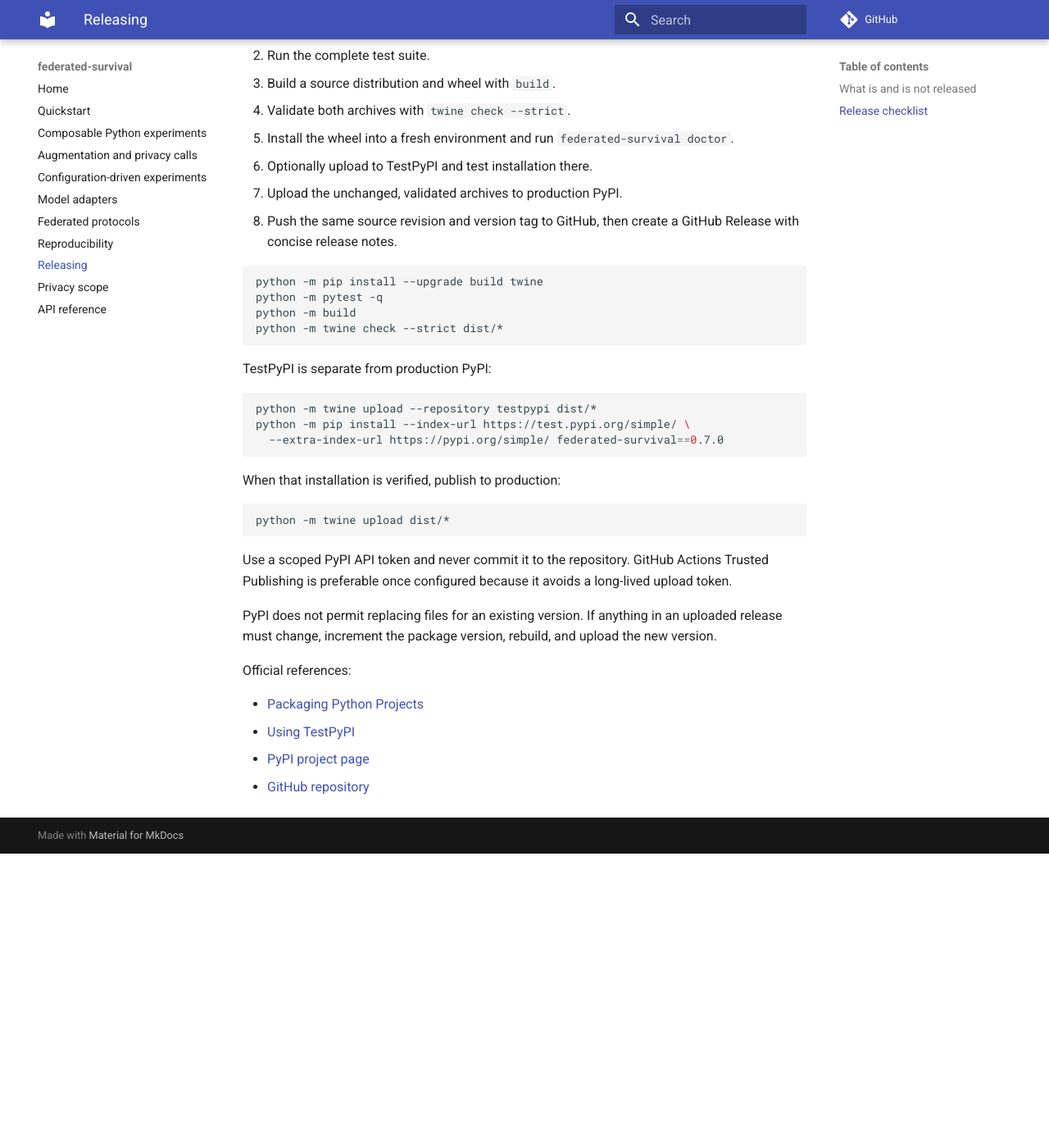
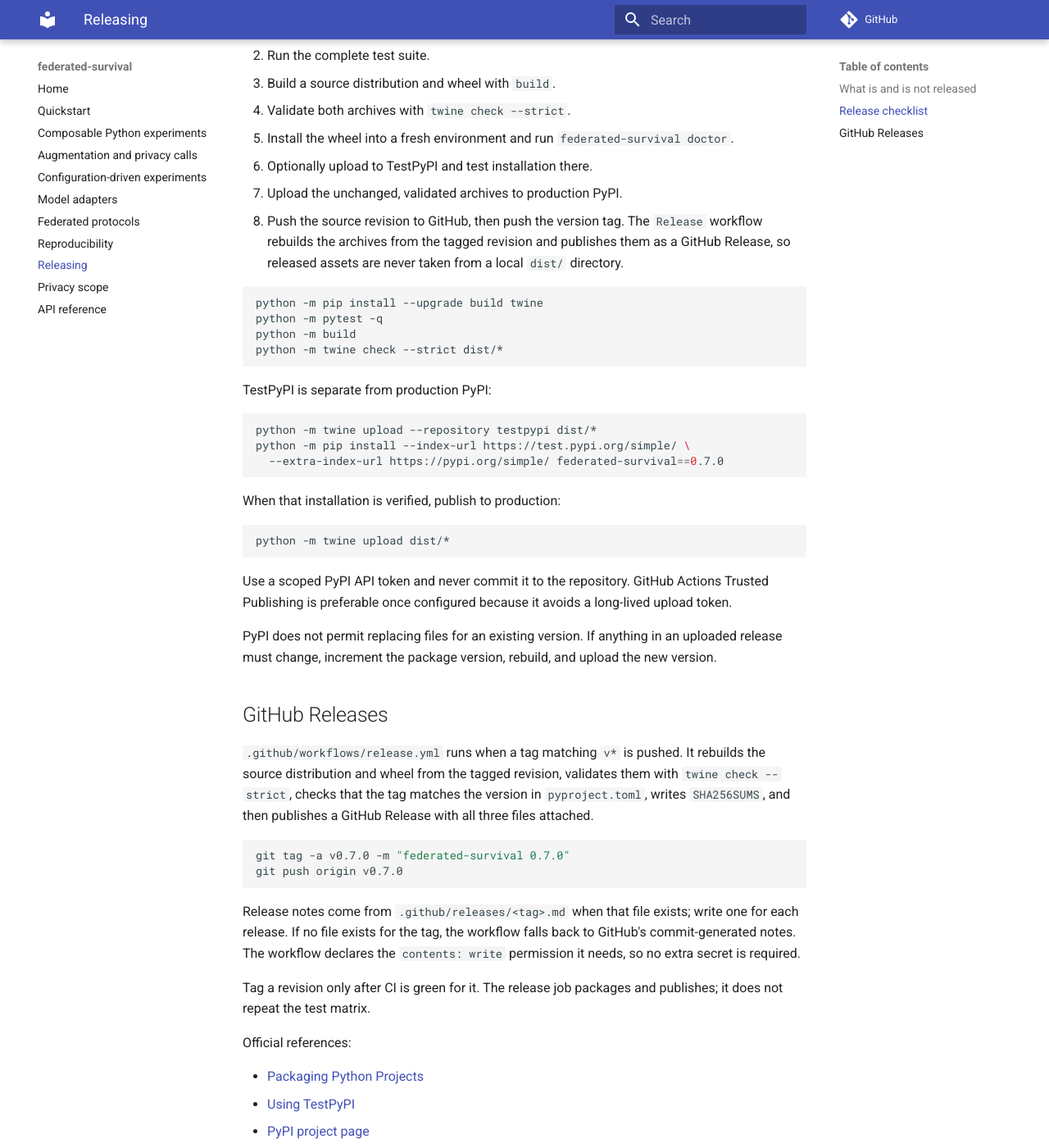
Before and after one commit to Amberwang12/federated-survival, an MkDocs documentation site: the page built from docs/releasing.md, in a window 1280 px wide and 1400 px high, scrolled down 612 px. Shown: the whole window at 82% size. Built offline with MkDocs 1.6.1 and Material for MkDocs 9.7.7, drawn with Linux system fonts in a browser that asks for light colours; comment, search, counter and statistics services are not loaded; before the commit the page ends 1653 px from its top, so only the background shows below that.

Commit message:
feat(release): publish a GitHub Release when a version tag is pushed
The documented release process ended with "push the version tag, then
create a GitHub Release with concise release notes", but that last step
was manual: the repository had no version tag at all, and the only
release (v0.2.0) was hand-assembled.

Add .github/workflows/release.yml, triggered by a v* tag. It rebuilds
the sdist and wheel from the tagged revision, validates them with
twine check --strict, refuses to continue when the tag disagrees with
the version in pyproject.toml, writes SHA256SUMS, and creates the
release with all three files attached. It uses the preinstalled gh CLI
with the workflow's own contents: write permission, so no stored secret
and no third-party action are involved.

Release notes come from .github/releases/<tag>.md when that file exists
and fall back to commit-generated notes otherwise; add the curated
v0.7.0 notes. Document the flow in docs/releasing.md, which previously
described only the manual path.

The release job packages and publishes rather than re-running the test
matrix: tag a revision only once CI is green for it.

````diff
--- a/docs/releasing.md
+++ b/docs/releasing.md
@@ -27,8 +27,10 @@ and are not precomputed user results.
    `federated-survival doctor`.
 6. Optionally upload to TestPyPI and test installation there.
 7. Upload the unchanged, validated archives to production PyPI.
-8. Push the same source revision and version tag to GitHub, then create a
-   GitHub Release with concise release notes.
+8. Push the source revision to GitHub, then push the version tag. The
+   `Release` workflow rebuilds the archives from the tagged revision and
+   publishes them as a GitHub Release, so released assets are never taken from
+   a local `dist/` directory.
 
 ```bash
 python -m pip install --upgrade build twine
@@ -59,6 +61,27 @@ PyPI does not permit replacing files for an existing version. If anything in
 an uploaded release must change, increment the package version, rebuild, and
 upload the new version.
 
+## GitHub Releases
+
+`.github/workflows/release.yml` runs when a tag matching `v*` is pushed. It
+rebuilds the source distribution and wheel from the tagged revision, validates
+them with `twine check --strict`, checks that the tag matches the version in
+`pyproject.toml`, writes `SHA256SUMS`, and then publishes a GitHub Release with
+all three files attached.
+
+```bash
+git tag -a v0.7.0 -m "federated-survival 0.7.0"
+git push origin v0.7.0
+```
+
+Release notes come from `.github/releases/<tag>.md` when that file exists;
+write one for each release. If no file exists for the tag, the workflow falls
+back to GitHub's commit-generated notes. The workflow declares the
+`contents: write` permission it needs, so no extra secret is required.
+
+Tag a revision only after CI is green for it. The release job packages and
+publishes; it does not repeat the test matrix.
+
 Official references:
 
 - [Packaging Python Projects](https://packaging.python.org/en/latest/tutorials/packaging-projects/)
````
Also changed, not shown: .github/releases/v0.7.0.md (added), 1 other file.
